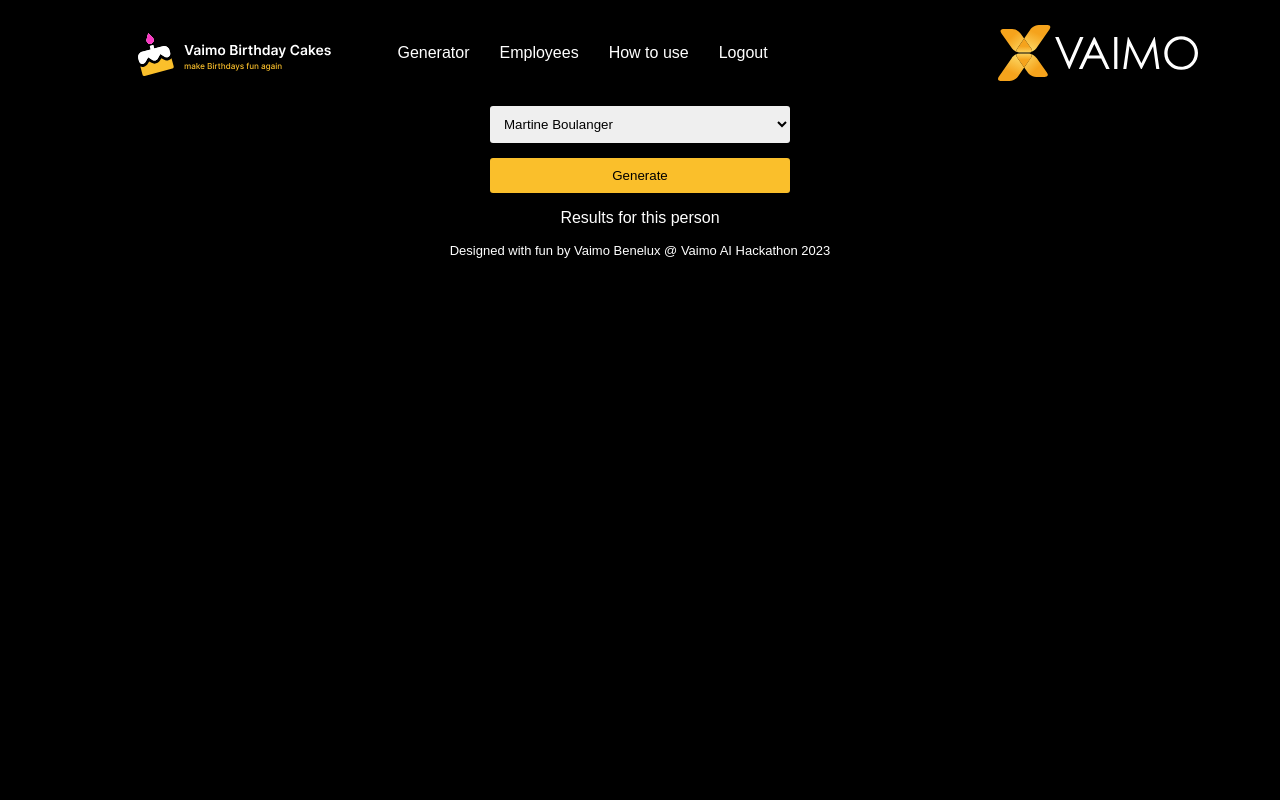
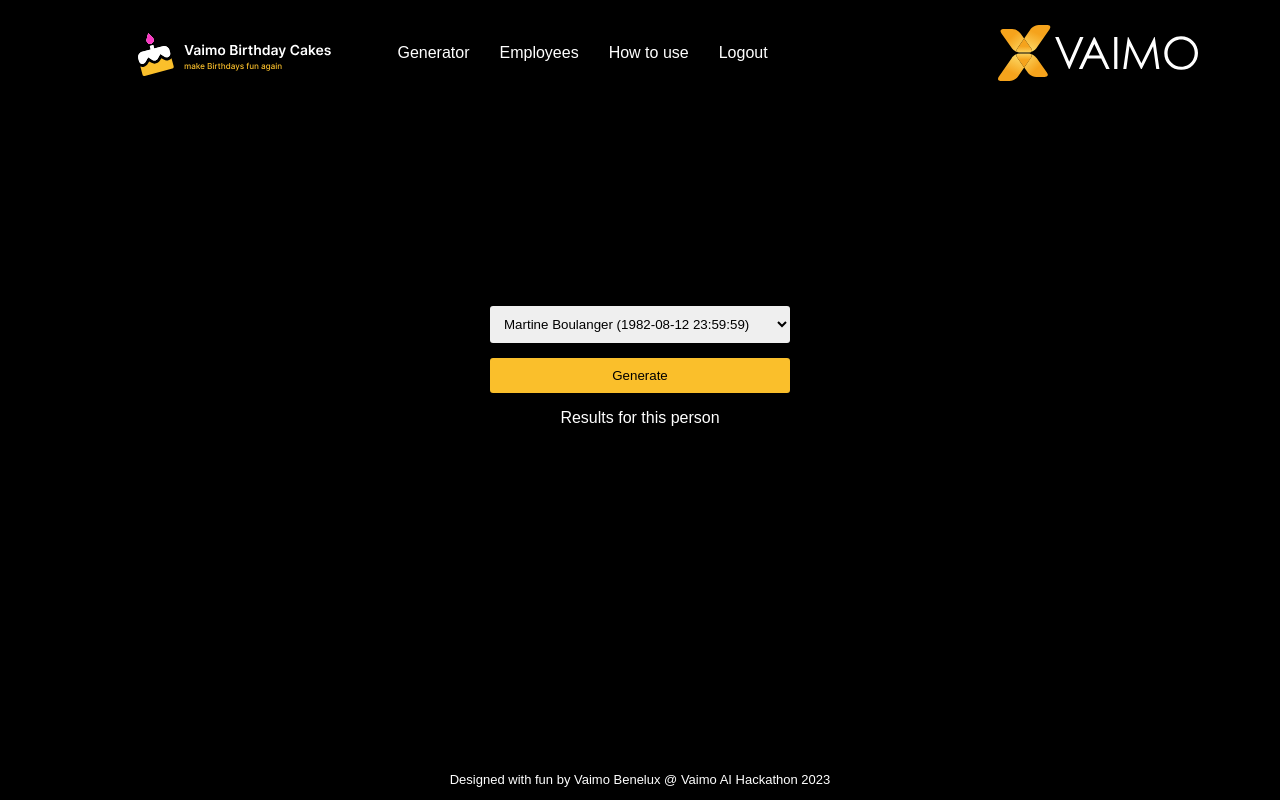
Before and after one commit to Vaimo-BeNeLux/birthday-cake, a Nuxt app: page /generator in a window 1280 px wide. Shown: the top 800 px of the page. Built offline with nearby package versions, Linux system fonts and the light colour scheme.

Commit message:
made some changes

```diff
--- a/assets/css/main.css
+++ b/assets/css/main.css
@@ -8,7 +8,6 @@ body {
   background-color: #000;
   color: #fff;
   font-family: Arial, Helvetica, sans-serif;
-  height: 100vh;
 }
 a {
   text-decoration: none;
@@ -30,14 +29,3 @@ button {
     border-radius: 3px;
     cursor: pointer;
 }
-
-.vaimo-logo {
-    width: 200px;
-    float: right;
-}
-
-.app-logo {
-    width: 400px;
-    align-self: center;
-    margin-bottom: 50px;
-}
--- a/components/Footer/Footer.vue
+++ b/components/Footer/Footer.vue
@@ -12,5 +12,10 @@ export default {
 .footer {
     font-size: 13px;
     text-align: center;
+    position: absolute;
+    bottom: 0;
+    left: 0;
+    right: 0;
+    width: 100%;
 }
 </style>
--- a/components/Generator/Dropdown.vue
+++ /dev/null
@@ -1,36 +0,0 @@
-<template>
-    <div class="dropdown">
-      <select v-model="selectedOption">
-        <option v-for="option in options" :value="option.value" :key="option.value">{{ option.label }}</option>
-      </select>
-    </div>
-  </template>
-
-  <script>
-  export default {
-    props: {
-      options: {
-        type: Array,
-        required: true
-      },
-      value: {
-        type: String,
-        default: ''
-      }
-    },
-    data() {
-      return {
-        selectedOption: this.value
-      };
-    },
-    watch: {
-      selectedOption(newValue) {
-        this.$emit('input', newValue);
-      }
-    }
-  };
-  </script>
-
-  <style scoped>
-  /* Add your styling here */
-  </style>
--- a/components/Generator/Generator.vue
+++ b/components/Generator/Generator.vue
@@ -2,7 +2,13 @@
   <div class="generator">
     <form onsubmit="handleSubmit">
       <select class="dropdown">
-                <option v-for="option in dropdownOptions" :value="option.photo_link" :key="option.id">{{ option.name }}</option>
+        <option
+          v-for="option in dropdownOptions"
+          :value="option.photo_link"
+          :key="option.id"
+        >
+          {{ option.name }} ({{ option.dob }})
+        </option>
       </select>
       <button type="submit">Generate</button>
     </form>
@@ -10,165 +16,22 @@
 </template>
 
 <script>
-  import Dropdown from "./Dropdown.vue";
+import { users } from '../../lib/users';
 
 export default {
-    components: {
-      Dropdown,
-    },
+  name: "Generator",
   data() {
     return {
-        dropdownOptions: [
-          {
-            id: 1,
-            name: "Martine Boulanger",
-            dob: "1982-08-12 23:59:59",
-            photo_link:
-              "https://ca.slack-edge.com/TC4562M3J-U022X6CCHCG-30a86c6b26f8-512",
-          },
-          {
-            id: 2,
-            name: "Kostiantyn Smokvina",
-            dob: "1995-11-10 23:59:59",
-            photo_link:
-              "https://ca.slack-edge.com/TC4562M3J-U03KE69T28L-cb6f298547e3-192",
-          },
-          {
-            id: 3,
-            name: "Nickolas Matiychenko",
-            dob: "1980-18-10 23:59:59",
-            photo_link:
-              "https://ca.slack-edge.com/TC4562M3J-UCF4LUFCH-352497bed10e-512",
-          },
-          {
-            id: 4,
-            name: "Dmytro Makukh",
-            dob: "1990-18-02 23:59:59",
-            photo_link:
-              "https://ca.slack-edge.com/TC4562M3J-U02C3U6P946-11911193cf95-512",
-          },
-          {
-            id: 5,
-            name: "Olha Bobkova",
-            dob: "1985-05-31 23:59:59",
-            photo_link:
-              "https://ca.slack-edge.com/TC4562M3J-U02P2FLBRPX-eef25eeaa45e-512",
-          },
-          {
-            id: 6,
-            name: "Tomas Gudmundsson",
-            dob: "1985-05-10 23:59:599",
-            photo_link:
-              "https://ca.slack-edge.com/TC4562M3J-U032HTJTQSD-f332ba6232b9-192",
-          },
-          {
-            id: 7,
-            name: "Raf Maesen",
-            dob: "1975-05-17 23:59:59",
-            photo_link:
-              "https://ca.slack-edge.com/TC4562M3J-URWSME3CH-5a77b883d6b8-512",
-          },
-          {
-            id: 8,
-            name: "Sofie Daniëls",
-            dob: "1980-11-10 23:59:59",
-            photo_link:
-              "https://ca.slack-edge.com/TC4562M3J-UCE3342BZ-8af214230f7b-512",
-          },
-          {
-            id: 9,
-            name: "Georgia Hobbs",
-            dob: "2000-12-12 23:59:59",
-            photo_link:
-              "https://ca.slack-edge.com/TC4562M3J-U05ND2XAGF2-734d866c55b5-512",
-          },
-          {
-            id: 10,
-            name: "Oleksandra Romashova",
-            dob: "1999-05-22 23:59:59",
-            photo_link:
-              "https://ca.slack-edge.com/TC4562M3J-U058M72DHKQ-e99793c2a189-512",
-          },
-          {
-            id: 11,
-            name: "Rekha Periasamy",
-            dob: "1996-02-11 23:59:59",
-            photo_link:
-              "https://ca.slack-edge.com/TC4562M3J-U0496V421NG-5e9d06569c5c-512",
-          },
-          {
-            id: 12,
-            name: "David Holender",
-            dob: "1997-09-03 23:59:59",
-            photo_link:
-              "https://ca.slack-edge.com/TC4562M3J-UCDFNNYQP-6464b982e140-512",
-          },
-          {
-            id: 13,
-            name: "Sergey Morin",
-            dob: "1998-09-03 23:59:59 ",
-            photo_link:
-              "https://ca.slack-edge.com/TC4562M3J-UFX4MULTC-e7ce7aee1813-512",
-          },
-          {
-            id: 14,
-            name: "Mart Mäe",
-            dob: "1979-05-13 23:59:59",
-            photo_link:
-              "https://ca.slack-edge.com/TC4562M3J-U02LECC2E4Q-c106dd5e6d49-512",
-          },
-          {
-            id: 15,
-            name: "Stanli Volmerson",
-            dob: "1989-06-25 23:59:59",
-            photo_link:
-              "https://ca.slack-edge.com/TC4562M3J-U01V6V6BS0N-b9808fbe6f06-512",
-          },
-          {
-            id: 16,
-            name: "Brendan Peo",
-            dob: "1980-10-23 23:59:59",
-            photo_link:
-              "https://ca.slack-edge.com/TC4562M3J-UCDN6TN5V-bf457760b9df-512",
-          },
-          {
-            id: 17,
-            name: "Chantelle Herbst",
-            dob: "1987-03-23 23:59:59",
-            photo_link:
-              "https://ca.slack-edge.com/TC4562M3J-UDVH07HGT-4a9f0a672c5b-512",
-          },
-          {
-            id: 18,
-            name: "Robin Carlsson",
-            dob: "1970-07-29 23:59:59",
-            photo_link:
-              "https://ca.slack-edge.com/TC4562M3J-UCDQN6CAE-f6a1b6bd484f-512",
-          },
-          {
-            id: 19,
-            name: "Marko Rytkönen",
-            dob: "1987-04-26 23:59:59",
-            photo_link:
-              "https://ca.slack-edge.com/TC4562M3J-UCDV0ARL3-fd3092833886-512",
-          },
-          {
-            id: 20,
-            name: "Adarsh Manickam",
-            dob: "1987-07-15 23:59:59",
-            photo_link:
-              "https://ca.slack-edge.com/TC4562M3J-U02BZQ1FVAT-49cad37c1950-512",
-          },
-        ],
+      dropdownOptions: users,
       selectedValue: "",
     };
   },
   methods: {
-        handleSubmit() {}
+    handleSubmit() {},
   },
 };
 </script>
-<style>
+<style lang="css" scoped>
 .generator {
   width: 100%;
   display: flex;
@@ -178,6 +41,7 @@
 .generator form {
   display: flex;
   flex-direction: column;
+  margin-top: 25vh;
 }
 .dropdown {
   margin-bottom: 15px;
--- a/components/Header/Header.vue
+++ b/components/Header/Header.vue
@@ -20,12 +20,12 @@ export default {
                 {
                     id: 1,
                     name: 'Generator',
-                    link: ''
+                    link: '/generator'
                 },
                 {
                     id: 2,
                     name: 'Employees',
-                    link: ''
+                    link: '/employees'
                 },
                 {
                     id: 3,
@@ -35,7 +35,7 @@ export default {
                 {
                     id: 4,
                     name: 'Logout',
-                    link: ''
+                    link: '/'
                 },
             ]
         }
--- /dev/null
+++ b/pages/employees.vue
@@ -0,0 +1,20 @@
+<template>
+    <div>
+
+    </div>
+</template>
+<script>
+import { users } from '../lib/users';
+
+export default {
+    name: 'EmployeesPage',
+    data() {
+        return {
+            users: users
+        }
+    },
+}
+</script>
+<style lang="css" scoped>
+
+</style>
--- a/pages/index.vue
+++ b/pages/index.vue
@@ -22,9 +22,22 @@ export default {
 .root {
   display: flex;
   flex-direction: column;
+  position: relative;
 }
 .form {
   align-self: center;
-  height: 85vh;
+  height: 75vh;
+  margin-top: 25vh;
+}
+.vaimo-logo {
+    width: 200px;
+    position: absolute;
+    top: 25px;
+    right: 100px;
+}
+.app-logo {
+    width: 400px;
+    align-self: center;
+    margin-bottom: 50px;
 }
 </styles>
```
Also changed, not shown: lib/users.js (added). Lines whose indentation alone changed are shown as unchanged.
